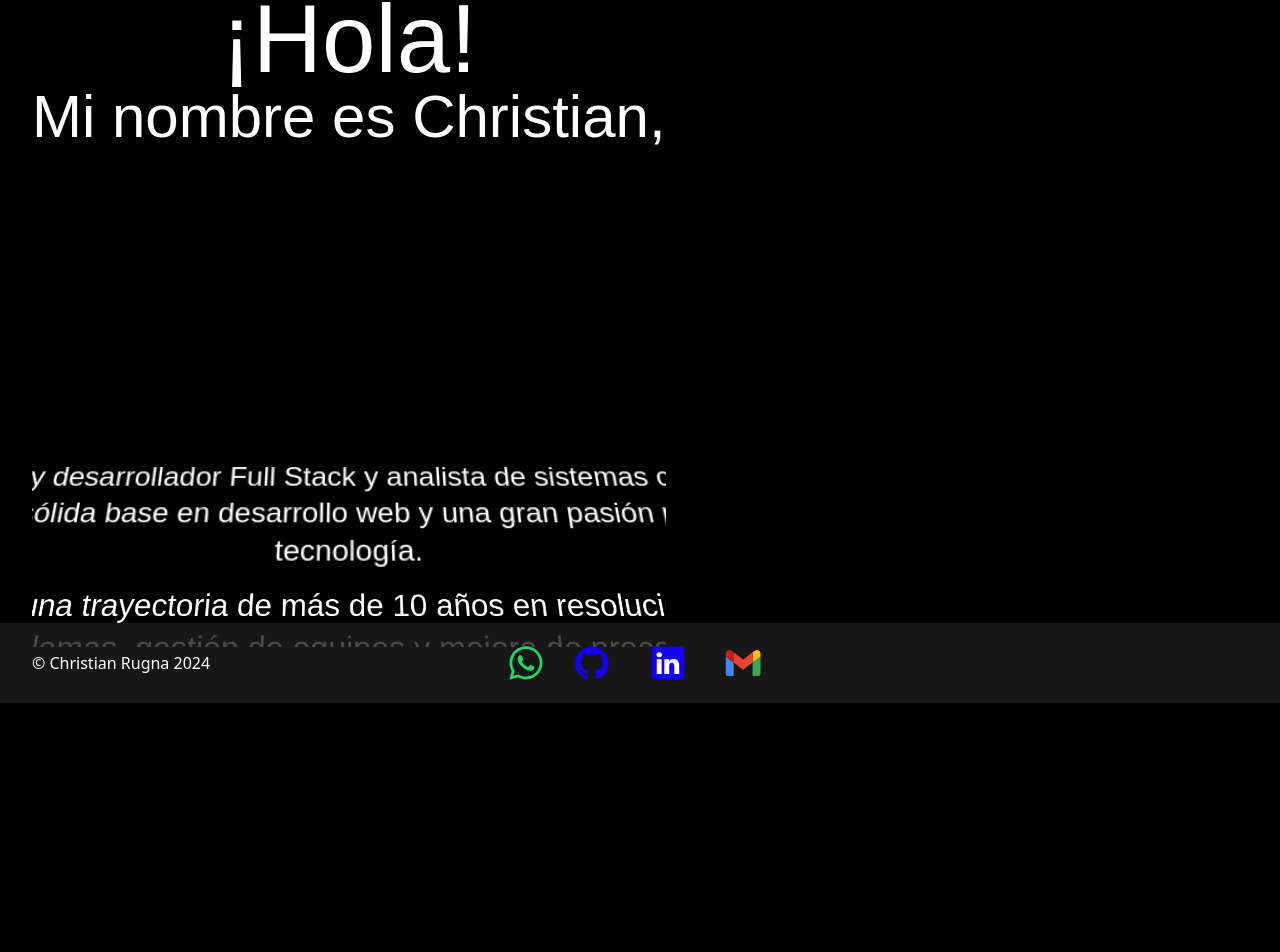
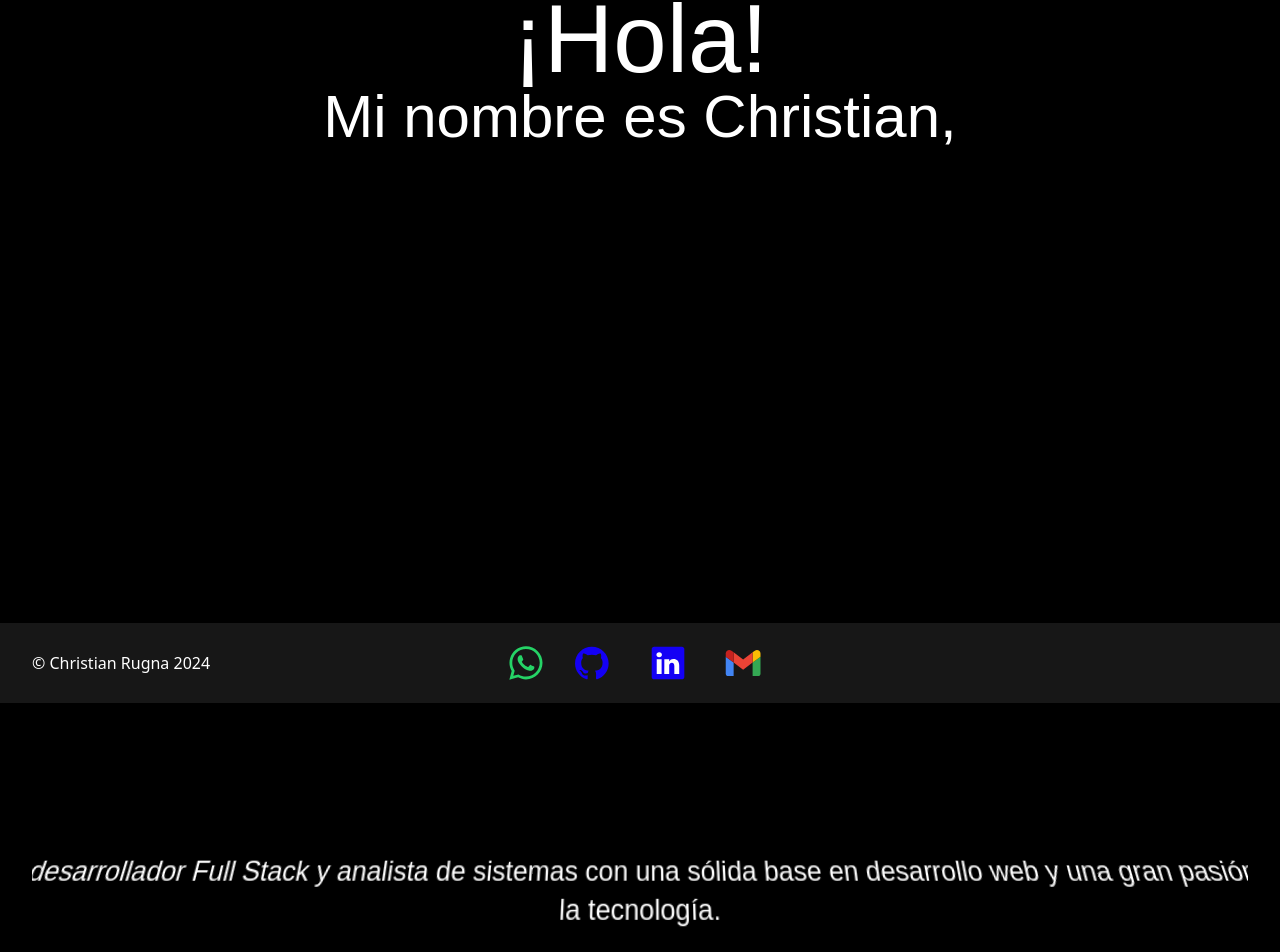
Before and after one commit to Alexcr87/Portfolio, a Next.js app: page / in a window 1280 px wide. Shown: the part 97-1049 px from the top of the page. Before the commit the page ends 800 px from the top, so only its background shows below. Built offline with nearby package versions, Linux system fonts and the light colour scheme; a web font is replaced by a local one.

Commit message:
texto star wars centrado y ocupando el total de la pantalla pero se empizan a apilar los textos al llegar a la parte superior

```diff
--- a/src/app/globals.css
+++ b/src/app/globals.css
@@ -46,3 +46,66 @@
   margin-top: 0px; /* Eliminar margen superior */
   margin-bottom: 70px; /* Reducir el margen inferior entre el título y el Select */
 }
+
+/* Contenedor principal */
+.star-wars-container {
+  perspective: 800px;
+  height: 100vh;
+  overflow: hidden;
+  position: relative;
+  display: flex;
+  justify-content: center;
+  align-items: center;
+}
+
+/* Wrapper para todos los párrafos */
+.star-wars-wrapper {
+  position: absolute;
+  bottom: 0;
+  width: 100%;
+  text-align: center;
+  transform: rotateX(30deg); /* Inclinación a 30 grados */
+  animation: scrollStarWars 90s linear infinite;
+}
+
+/* Cada párrafo */
+.star-wars-text {
+  opacity: 0;
+  animation: scrollParagraph 85s linear infinite; /* Termina antes */
+  animation-fill-mode: both;
+  transform-origin: 50% 100%;
+}
+
+/* Demoras en la animación de cada párrafo */
+.star-wars-text:nth-child(1) { animation-delay: 0s; }
+.star-wars-text:nth-child(2) { animation-delay: 5s; }
+.star-wars-text:nth-child(3) { animation-delay: 10s; }
+.star-wars-text:nth-child(4) { animation-delay: 15s; }
+.star-wars-text:nth-child(5) { animation-delay: 20s; }
+/* Agrega más demoras si tienes más párrafos, aumentando en 5s para cada uno */
+
+/* Animación del wrapper: movimiento hacia arriba */
+@keyframes scrollStarWars {
+  0% {
+    transform: rotateX(30deg) translateY(100%);
+  }
+  100% {
+    transform: rotateX(30deg) translateY(-200%);
+  }
+}
+
+/* Animación para cada párrafo: alejamiento en Z y opacidad */
+@keyframes scrollParagraph {
+  0%, 5% {
+    opacity: 1;
+    transform: translateZ(0) translateY(0);
+  }
+  30%, 70% {
+    opacity: 1;
+    transform: translateZ(-500px) translateY(-200px); /* Alejamiento en Z y movimiento hacia arriba */
+  }
+  100% {
+    opacity: 1;
+    transform: translateZ(-1000px) translateY(-400px); /* Más alejamiento en Z y hacia arriba */
+  }
+}
--- a/src/app/layout.tsx
+++ b/src/app/layout.tsx
@@ -18,24 +18,19 @@ export default function RootLayout({
 }: Readonly<{
   children: React.ReactNode;
 }>) {
-
-
   return (
     <html lang="en">
-      <body className="bg-black h-14 flex" >
-        <div>
-          <header>
+      <body className="bg-black min-h-screen flex flex-col">
+        <header className="fixed top-0 w-full z-10">
           <NavBar />
         </header>
-          <main className="mt-14">
+        <main className="pt-14 flex-1">
           <AboutMe />
           {children}
-
         </main>
         <footer>
           <Footer />
         </footer>
-        </div>
       </body>
     </html>
   );
--- a/src/components/aboutMe/aboutMe.tsx
+++ b/src/components/aboutMe/aboutMe.tsx
@@ -1,14 +1,14 @@
 import { tourney } from "@/fonts"
-import "@/utils/starWarsEffect.css"
+
 
 export const AboutMe = () => {
   return (
-    <div className={`${tourney.variable} font-tourney text-white p-8`}>
+    <div className={`${tourney.variable} font-tourney text-white  p-8`}>
       <h1 className="font-tourney flex justify-center text-8xl">¡Hola!</h1>
-      <h2 className="font-tourney flex justify-center text-6xl">
+      <h2 className="font-tourney  flex justify-center text-6xl">
         Mi nombre es Christian,
       </h2>
-      <div className="star-wars-container">
+      <div className="star-wars-container flex justify-center">
         <div className="star-wars-wrapper">
           <p className="star-wars-text text-2xl">
             Soy desarrollador Full Stack y analista de sistemas con una sólida base en desarrollo web y una gran pasión por la tecnología.
--- a/src/utils/starWarsEffect.css
+++ /dev/null
@@ -1,59 +0,0 @@
-/* Contenedor principal */
-.star-wars-container {
-  perspective: 800px;
-  height: 500px;
-  overflow: hidden;
-  position: relative;
-}
-
-/* Wrapper para todos los párrafos */
-.star-wars-wrapper {
-  position: absolute;
-  bottom: 0;
-  width: 100%;
-  text-align: center;
-  transform: rotateX(30deg); /* Inclinación a 30 grados */
-  animation: scrollStarWars 90s linear infinite;
-}
-
-/* Cada párrafo */
-.star-wars-text {
-  opacity: 0;
-  animation: scrollParagraph 85s linear infinite; /* Termina antes */
-  animation-fill-mode: both;
-  transform-origin: 50% 100%;
-}
-
-/* Demoras en la animación de cada párrafo */
-.star-wars-text:nth-child(1) { animation-delay: 0s; }
-.star-wars-text:nth-child(2) { animation-delay: 5s; }
-.star-wars-text:nth-child(3) { animation-delay: 10s; }
-.star-wars-text:nth-child(4) { animation-delay: 15s; }
-.star-wars-text:nth-child(5) { animation-delay: 20s; }
-/* Agrega más demoras si tienes más párrafos, aumentando en 5s para cada uno */
-
-/* Animación del wrapper: movimiento hacia arriba */
-@keyframes scrollStarWars {
-  0% {
-    transform: rotateX(30deg) translateY(100%);
-  }
-  100% {
-    transform: rotateX(30deg) translateY(-200%);
-  }
-}
-
-/* Animación para cada párrafo: alejamiento en Z y opacidad */
-@keyframes scrollParagraph {
-  0%, 5% {
-    opacity: 1;
-    transform: translateZ(0) translateY(0);
-  }
-  30%, 70% {
-    opacity: 1;
-    transform: translateZ(-500px) translateY(-200px); /* Alejamiento en Z y movimiento hacia arriba */
-  }
-  100% {
-    opacity: 1;
-    transform: translateZ(-1000px) translateY(-400px); /* Más alejamiento en Z y hacia arriba */
-  }
-}
```
Lines whose indentation alone changed are shown as unchanged.
